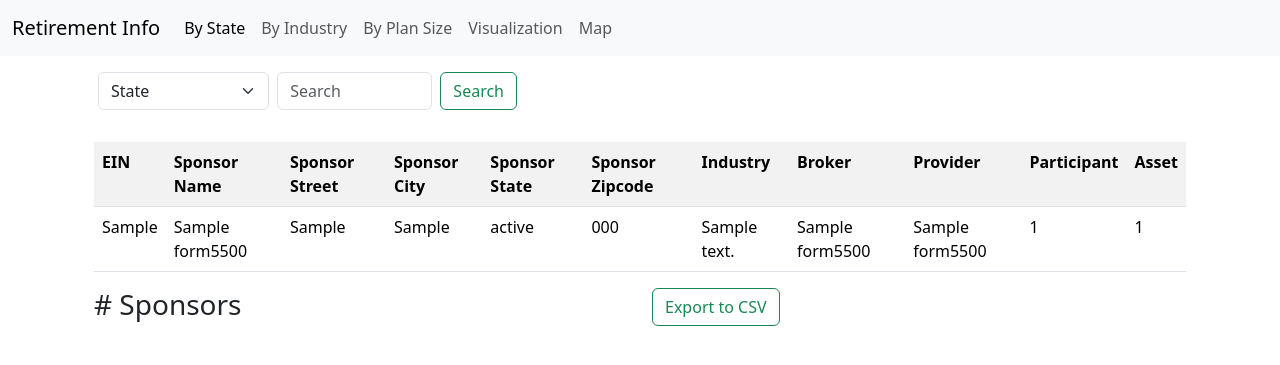
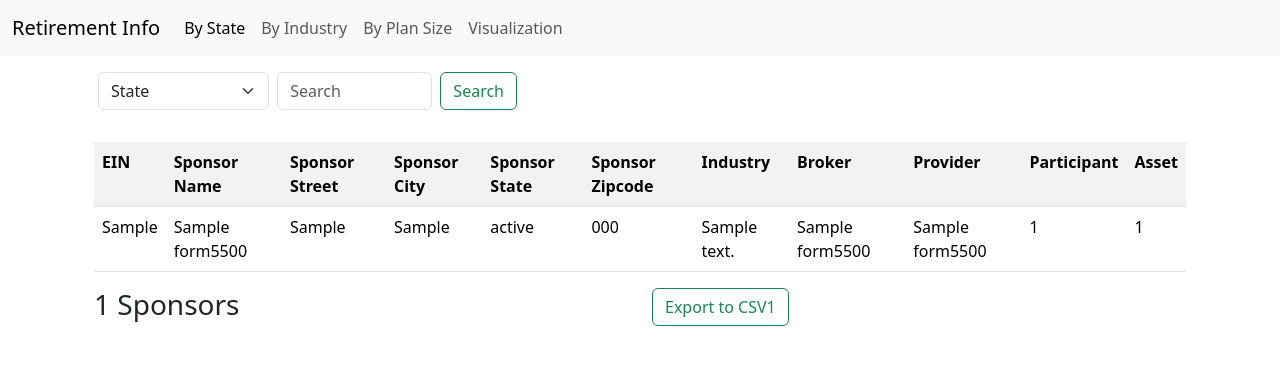
Before and after one commit to cally2017/Retirement_db, a Django app: page / in a window 1280 px wide. Shown: the top 365 px of the page. Run offline with Django 3.2, Linux system fonts and the light colour scheme; tables that the repository leaves empty hold one stand-in row (values such as "Sample post").

Commit message:
Add files via upload

```diff
--- a/form5500/templates/form5500/state.html
+++ b/form5500/templates/form5500/state.html
@@ -27,9 +27,6 @@
               </li>
               <li class="nav-item">
                 <a class="nav-link" href="{% url 'charts'%}">Visualization</a>
-              </li>
-              <li class="nav-item">
-                <a class="nav-link" href="{% url 'map'%}">Map</a>
               </li>
             </ul>
         </div>
@@ -145,12 +142,11 @@
             <div class="container">
                 <div class="row">
                     <div class="col">
-                        <h3># Sponsors</h3>
+                        <h3>{{state_list|length}} Sponsors</h3>
                     </div>
                     <div class="col">
-                        <form class="d-flex" role="export">
-                            <button class="btn btn-outline-success" name='export_button'>Export to CSV</button>
-                        </form>
+                        <a href="{% url 'export' phrase %}"><button class="btn btn-outline-success">Export to CSV1</button></a>
+
                     </div>
                 </div>
 
```
Lines whose indentation alone changed are shown as unchanged.
